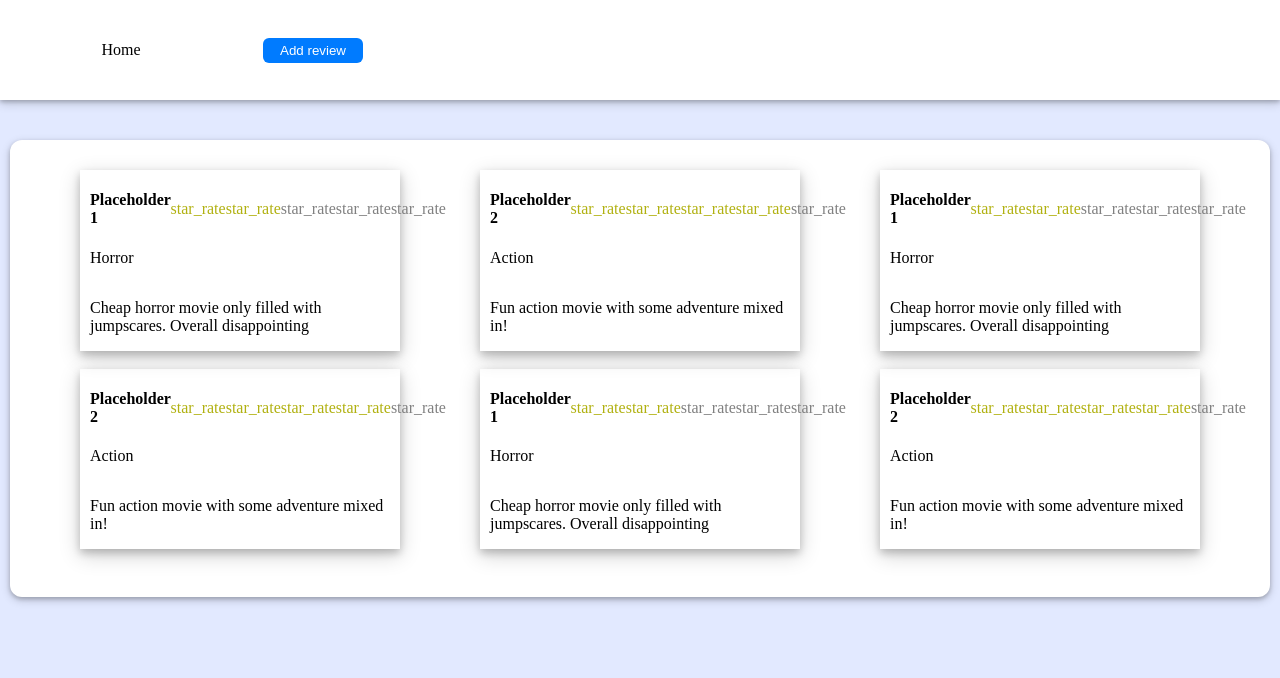
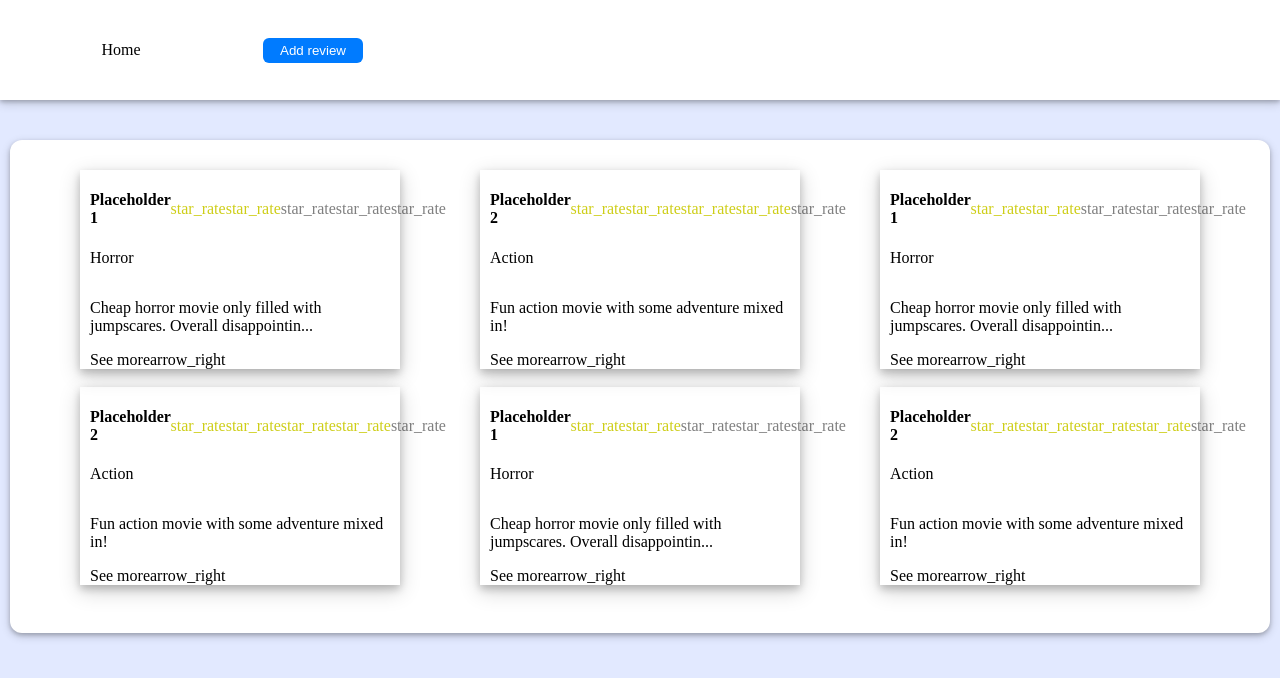
Before and after one commit to edvard01/lexicon-react-movie-cards, a React app in the folder movie-cards/: page / in a window 1280 px wide. Shown: the top 678 px of the page. Built offline with nearby package versions, Linux system fonts and the light colour scheme; the HTML template or start-up script is replaced by a standard one.

Commit message:
Added new modal for inspecting a review, which is in a new component. Added code for the modal to function. Added styling to modal, changed styling on review stars. Modal opened by clicking on the 'see more'link

```diff
--- a/movie-cards/src/App.tsx
+++ b/movie-cards/src/App.tsx
@@ -2,8 +2,10 @@ import { useState } from "react";
 import { MovieFormModal } from "./MovieFormModal";
 import { Nav } from "./Nav";
 import { ReviewDisplay } from "./ReviewDisplay";
+import { ReviewModal } from "./ReviewModal";
 
 interface IReview {
+  id: number;
   title: string;
   rating: number;
   genre: string;
@@ -11,8 +13,14 @@ interface IReview {
 }
 
 export function App() {
+  const [modalOpen, setModalOpen] = useState<boolean>(false);
+  const [reviewModalOpen, setReviewModalOpen] = useState<boolean>(false);
+  const [reviewModalObject, setReviewModalObject] = useState<IReview | null>(
+    null
+  );
+  const [reviewId, setReviewId] = useState<number>(7);
   const [reviews, setReviews] = useState<IReview[]>(seedReviews());
-  const [modalOpen, setModalOpen] = useState<boolean>(false);
+
   function modalChangeState() {
     if (modalOpen) {
       setModalOpen(false);
@@ -21,9 +29,29 @@ export function App() {
     }
   }
 
+  function increaseId() {
+    setReviewId(reviewId + 1);
+  }
+
   function seedReviews(): IReview[] {
     const array: IReview[] = [
       {
+        id: 1,
+        title: "Placeholder 1",
+        rating: 2,
+        genre: "Horror",
+        description:
+          "Cheap horror movie only filled with jumpscares. Overall disappointing sadly, meh",
+      },
+      {
+        id: 2,
+        title: "Placeholder 2",
+        rating: 4,
+        genre: "Action",
+        description: "Fun action movie with some adventure mixed in!",
+      },
+      {
+        id: 3,
         title: "Placeholder 1",
         rating: 2,
         genre: "Horror",
@@ -31,12 +59,14 @@ export function App() {
           "Cheap horror movie only filled with jumpscares. Overall disappointing",
       },
       {
+        id: 4,
         title: "Placeholder 2",
         rating: 4,
         genre: "Action",
         description: "Fun action movie with some adventure mixed in!",
       },
       {
+        id: 5,
         title: "Placeholder 1",
         rating: 2,
         genre: "Horror",
@@ -44,19 +74,7 @@ export function App() {
           "Cheap horror movie only filled with jumpscares. Overall disappointing",
       },
       {
-        title: "Placeholder 2",
-        rating: 4,
-        genre: "Action",
-        description: "Fun action movie with some adventure mixed in!",
-      },
-      {
-        title: "Placeholder 1",
-        rating: 2,
-        genre: "Horror",
-        description:
-          "Cheap horror movie only filled with jumpscares. Overall disappointing",
-      },
-      {
+        id: 6,
         title: "Placeholder 2",
         rating: 4,
         genre: "Action",
@@ -71,15 +89,37 @@ export function App() {
     setReviews((prevArray) => [...prevArray, review]);
   }
 
+  function openInspectModal(id: number) {
+    for (let i = 0; i < reviews.length; i++) {
+      if (reviews[i].id === id) {
+        setReviewModalObject(reviews[i]);
+        break;
+      }
+    }
+
+    setReviewModalOpen(true);
+  }
+
+  const closeReviewModal = () => {
+    setReviewModalOpen(false);
+  };
+
   return (
     <>
       <Nav openModal={modalChangeState} />
       <MovieFormModal
+        id={reviewId}
         open={modalOpen}
         onClose={modalChangeState}
         addReview={addReview}
+        increaseId={increaseId}
       />
-      <ReviewDisplay reviews={reviews} />
+      <ReviewDisplay reviews={reviews} openInspectModal={openInspectModal} />
+      <ReviewModal
+        open={reviewModalOpen}
+        review={reviewModalObject}
+        closeReviewModal={closeReviewModal}
+      />
     </>
   );
 }
--- a/movie-cards/src/MovieCard.tsx
+++ b/movie-cards/src/MovieCard.tsx
@@ -1,4 +1,5 @@
 interface IReview {
+  id: number;
   title: string;
   rating: number;
   genre: string;
@@ -8,9 +9,25 @@ interface IReview {
 interface IMovieCardProps {
   item: IReview;
   setupRating: (rating: number) => string;
+  handleInspectClick: (id: number) => void;
 }
 
-export function MovieCard({ item, setupRating }: IMovieCardProps): JSX.Element {
+export function MovieCard({
+  item,
+  setupRating,
+  handleInspectClick,
+}: IMovieCardProps): JSX.Element {
+  let descTooLong = false;
+  let shortDesc = adjustDesc();
+  function adjustDesc() {
+    if (item.description.length > 68) {
+      descTooLong = true;
+      return item.description.substring(0, 68);
+    }
+
+    return "";
+  }
+
   return (
     <>
       <div className="review">
@@ -22,7 +39,17 @@ export function MovieCard({ item, setupRating }: IMovieCardProps): JSX.Element {
           ></span>
         </span>
         <p className="genre">{item.genre}</p>
-        <p className="description">{item.description}</p>
+        {descTooLong ? (
+          <p className="description">{shortDesc}...</p>
+        ) : (
+          <p className="description">{item.description}</p>
+        )}
+        <span className="see-more-link">
+          <a onClick={() => handleInspectClick(item.id)}>
+            See more
+            <span className="material-symbols-outlined">arrow_right</span>
+          </a>
+        </span>
       </div>
     </>
   );
--- a/movie-cards/src/MovieFormModal.tsx
+++ b/movie-cards/src/MovieFormModal.tsx
@@ -3,6 +3,7 @@ import { useState } from "react";
 import "./movieFormModal.css";
 
 interface IReview {
+  id: number;
   title: string;
   rating: number;
   genre: string;
@@ -10,15 +11,19 @@ interface IReview {
 }
 
 interface IMovieFormModalProps {
+  id: number;
   open: boolean;
   onClose: () => void;
   addReview: (review: IReview) => void;
+  increaseId: () => void;
 }
 
 export function MovieFormModal({
+  id,
   open,
   onClose,
   addReview,
+  increaseId,
 }: IMovieFormModalProps) {
   const [title, setTitle] = useState<string>("");
   const [sliderValue, setSliderValue] = useState<number>(3);
@@ -34,6 +39,7 @@ export function MovieFormModal({
     e.preventDefault();
 
     let review = {
+      id: id,
       title: title,
       rating: sliderValue,
       genre: genre,
@@ -43,6 +49,7 @@ export function MovieFormModal({
     addReview(review);
     clear();
     onClose();
+    increaseId();
   }
 
   function handleModalClick(e: React.MouseEvent<HTMLDivElement>) {
--- a/movie-cards/src/ReviewDisplay.tsx
+++ b/movie-cards/src/ReviewDisplay.tsx
@@ -2,6 +2,7 @@ import { MovieCard } from "./MovieCard";
 import "./reviewDisplay.css";
 
 interface IReview {
+  id: number;
   title: string;
   rating: number;
   genre: string;
@@ -10,9 +11,13 @@ interface IReview {
 
 interface IReviewDisplayProps {
   reviews: IReview[];
+  openInspectModal: (id: number) => void;
 }
 
-export function ReviewDisplay({ reviews }: IReviewDisplayProps) {
+export function ReviewDisplay({
+  reviews,
+  openInspectModal,
+}: IReviewDisplayProps) {
   function setupRating(rating: number): string {
     let html: string = "";
     for (let i = 1; i <= rating; i++) {
@@ -25,11 +30,20 @@ export function ReviewDisplay({ reviews }: IReviewDisplayProps) {
     return html;
   }
 
+  function handleInspectClick(id: number) {
+    openInspectModal(id);
+  }
+
   return (
     <>
       <div className="review-content">
         {reviews.map((item, index) => (
-          <MovieCard item={item} setupRating={setupRating} key={index} />
+          <MovieCard
+            item={item}
+            setupRating={setupRating}
+            handleInspectClick={handleInspectClick}
+            key={index}
+          />
         ))}
       </div>
     </>
--- /dev/null
+++ b/movie-cards/src/ReviewModal.tsx
@@ -0,0 +1,72 @@
+import "./reviewModal.css";
+
+interface IReview {
+  id: number;
+  title: string;
+  rating: number;
+  genre: string;
+  description: string;
+}
+
+interface IReviewModalProps {
+  open: boolean;
+  review: IReview | null;
+  closeReviewModal: () => void;
+}
+
+export function ReviewModal({
+  open,
+  review,
+  closeReviewModal,
+}: IReviewModalProps): JSX.Element {
+  function handleModalClick(e: React.MouseEvent<HTMLDivElement>) {
+    if (e.target === e.currentTarget) {
+      closeReviewModal();
+    }
+  }
+
+  function setupRating(rating: number | undefined): string {
+    let html: string = "<p>Rating: </p>";
+    if (rating !== undefined) {
+      for (let i = 1; i <= rating; i++) {
+        html += `<span class="material-symbols-outlined yellow">star_rate</span>`;
+      }
+      let greyStarCount: number = 5 - rating;
+      for (let i = 1; i <= greyStarCount; i++) {
+        html += `<span class="material-symbols-outlined grey">star_rate</span>`;
+      }
+      return html;
+    }
+    return html;
+  }
+  return (
+    <>
+      {open && (
+        <div className="modal-overlay" onClick={handleModalClick}>
+          <div className="modal">
+            <div className="modal-header">
+              <h3>{review?.title} review</h3>
+              <button onClick={closeReviewModal}>X</button>
+            </div>
+            <div className="modal-body">
+              <p>Genre: {review?.genre}</p>
+              <p
+                className="rating"
+                dangerouslySetInnerHTML={{
+                  __html: setupRating(review?.rating),
+                }}
+              ></p>
+              <div className="desc">
+                <h4>
+                  <b>Description:</b>
+                </h4>
+                <p>{review?.description}</p>
+              </div>
+            </div>
+            <div className="modal-footer"></div>
+          </div>
+        </div>
+      )}
+    </>
+  );
+}
--- a/movie-cards/src/reviewDisplay.css
+++ b/movie-cards/src/reviewDisplay.css
@@ -36,13 +36,22 @@
 }
 
 .review-content .review .info .rating .yellow {
-  color: rgb(177, 177, 17);
+  color: rgb(206, 206, 24);
 }
 
 .review-content .review .info .rating .grey {
-  color: grey;
+  color: rgba(0, 0, 0, 0.5);
 }
 
 .review-content .review .genre {
   margin-top: 0px;
 }
+
+.review-content .review .see-more-link a {
+  display: flex;
+  align-items: center;
+}
+
+.review-content .review .see-more-link a:hover {
+  cursor: pointer;
+}
--- /dev/null
+++ b/movie-cards/src/reviewModal.css
@@ -0,0 +1,93 @@
+.modal-overlay {
+  position: fixed;
+  top: 0;
+  left: 0;
+  width: 100%;
+  height: 100%;
+  background-color: rgba(0, 0, 0, 0.5);
+  display: flex;
+  justify-content: center;
+  align-items: center;
+  z-index: 1;
+}
+
+.modal {
+  background-color: white;
+  padding: 20px;
+  border-radius: 8px;
+  box-shadow: 0px 0px 10px rgba(0, 0, 0, 0.5);
+  z-index: 50;
+
+  width: 400px;
+  display: flex;
+  align-items: center;
+  justify-content: center;
+  flex-direction: column;
+}
+
+.modal .modal-header {
+  display: flex;
+  flex-direction: column-reverse;
+  justify-content: space-between;
+  align-items: center;
+  width: 100%;
+}
+
+.modal .modal-header h3 {
+  font-size: 2rem;
+  margin-bottom: 0px;
+  margin-top: 16px;
+}
+
+.modal .modal-header button {
+  align-self: flex-end;
+  height: 20px;
+  width: 20px;
+  border: none;
+  border-radius: 2px;
+  background-color: red;
+  color: white;
+  font-size: 0.8rem;
+}
+
+.modal .modal-header button:hover {
+  background-color: rgb(178, 0, 0);
+  cursor: pointer;
+}
+
+.modal .modal-body {
+  width: 100%;
+
+  display: flex;
+  flex-direction: column;
+  justify-content: center;
+  align-items: center;
+}
+
+.modal .modal-body .rating {
+  display: flex;
+  flex-direction: row;
+  align-items: center;
+  margin-bottom: 0px;
+}
+
+.modal .modal-body .rating .yellow {
+  color: rgb(206, 206, 24);
+}
+
+.modal .modal-body .rating .grey {
+  color: rgba(0, 0, 0, 0.5);
+}
+
+.modal .modal-body .desc {
+  align-self: flex-start;
+}
+
+.modal .modal-body .desc h4 {
+  margin-top: 4px;
+  margin-bottom: 4px;
+}
+
+.modal .modal-body .desc p {
+  margin-top: 0px;
+}
```
